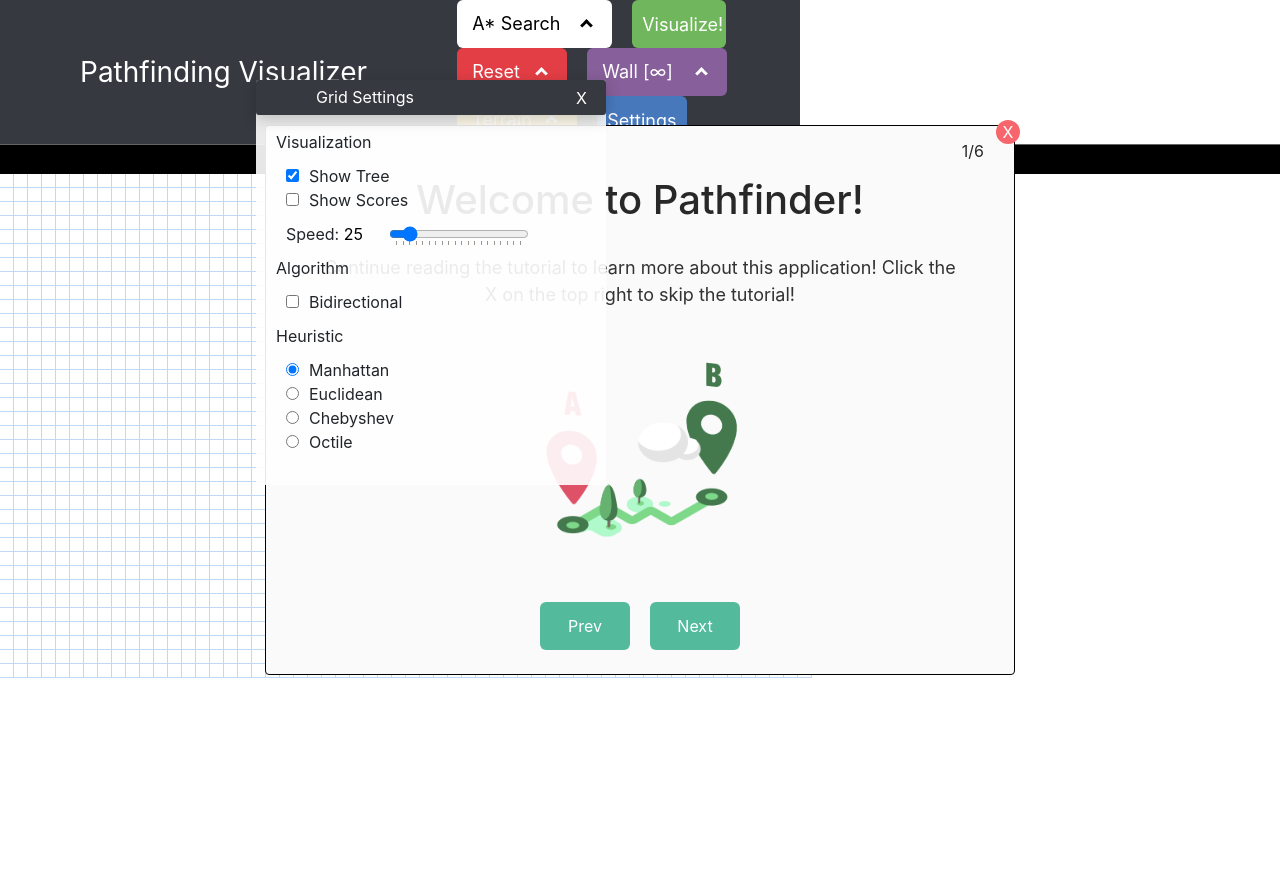
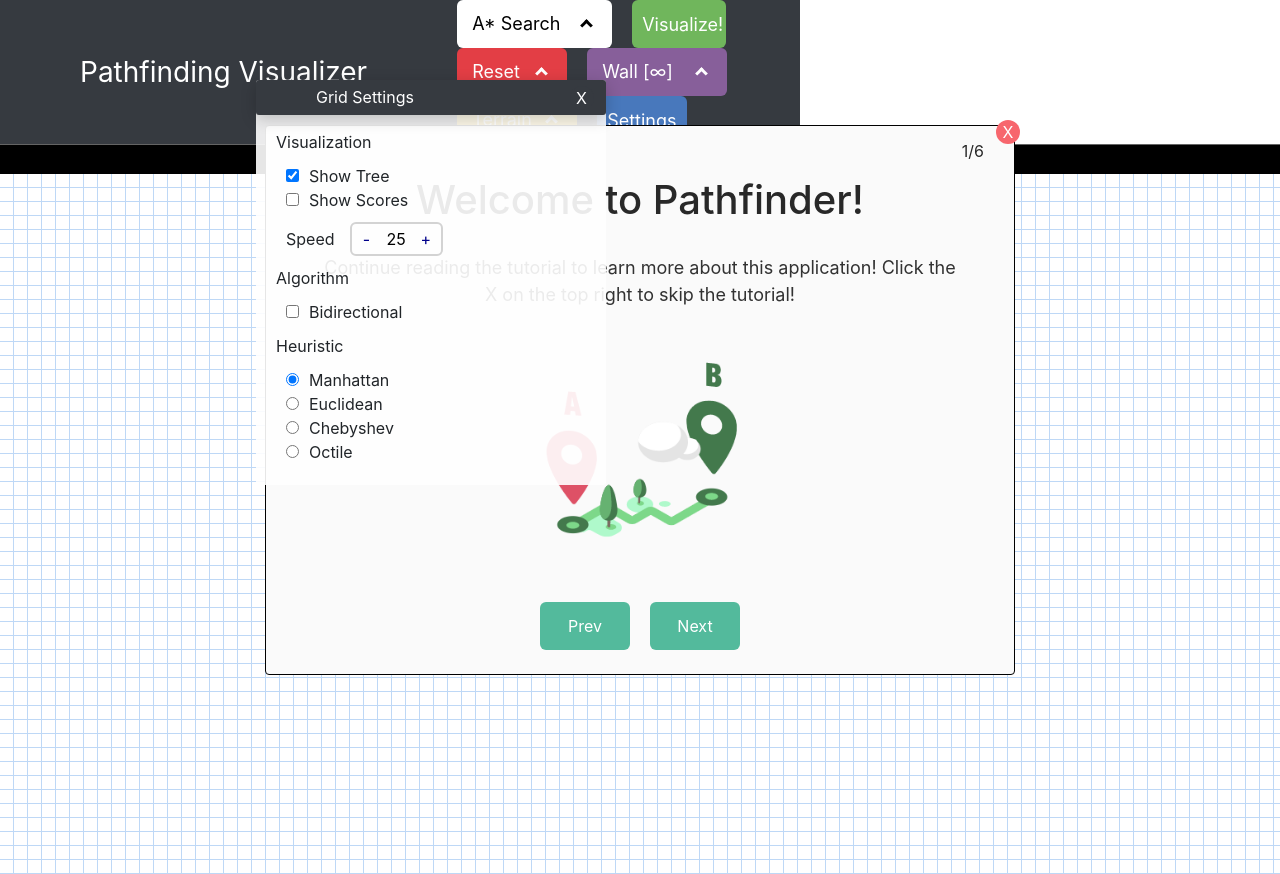
Before and after one commit to JosephPrichard/pathfinder, a React (Create React App) app: page / in a window 1280 px wide. Both pictures are taken after a click on the button "Settings". Shown: the top 874 px of the page. Built offline with nearby package versions, Linux system fonts and the light colour scheme.

Commit message:
MacOS Compatability changes
Grid resizing + new Range component

Range component looks better and works on all OS (As opposed to slider which has problems on firefox and safari)

```diff
--- a/src/common/components/PathfindingApp.tsx
+++ b/src/common/components/PathfindingApp.tsx
@@ -402,14 +402,15 @@ class PathfindingApp extends React.Component<IProps, IState>
                     ref={this.visualizer}
                     onChangeVisualizing={(viz: boolean) => this.changeVButtonColor(viz)}
                     settings={this.state.settings}
-                    tileWidth={this.tileWidth}/>
+                    tileWidth={this.tileWidth}
+                />
             </div>
         );
     }
 }
 
 function isMobile() {
-    return /Android|webOS|iPhone|iPad|Mac|Macintosh|iPod|BlackBerry|IEMobile|Opera Mini/i.test(navigator.userAgent);
+    return /Android|webOS|iPhone|iPad|iPod|BlackBerry|IEMobile|Opera Mini/i.test(navigator.userAgent);
 }
 
 export default PathfindingApp;
--- a/src/common/components/grid/GridBackground.tsx
+++ b/src/common/components/grid/GridBackground.tsx
@@ -26,10 +26,11 @@ interface Arrow {
 interface IProps {
     settings: AppSettings,
     tileWidth: number,
-    tilesX: number,
-    tilesY: number
+    width: number,
+    height: number
 }
 
+//scores and visualization are parallel arrays
 interface IState {
     visualization: string[][],
     scores: Score[][],
@@ -42,13 +43,9 @@ interface IState {
  */
 class GridBackground extends React.Component<IProps,IState>
 {
-    private readonly width: number;
-    private readonly height: number;
     private readonly tileWidth: number;
 
     private tileClass: string = TILE_CLASS;
-
-    private lastAlgo: string = '';
 
     /**
      * Constructs a GridBackground with immutable height and width
@@ -56,8 +53,6 @@ class GridBackground extends React.Component<IProps,IState>
      */
     constructor(props: IProps) {
         super(props);
-        this.width = this.props.tilesX;
-        this.height = this.props.tilesY;
         this.tileWidth = this.props.tileWidth;
         this.state = {
             visualization: this.createEmptyViz(),
@@ -66,8 +61,25 @@ class GridBackground extends React.Component<IProps,IState>
         }
     }
 
-    setLastAlgo(lastAlgo: string) {
-        this.lastAlgo = lastAlgo;
+    componentDidUpdate(prevProps: Readonly<IProps>) {
+        if(this.props.width !== prevProps.width
+            || this.props.height !== prevProps.height)
+        {
+            const visualization: string[][] = this.createEmptyViz();
+            const scores: Score[][] = this.createEmptyScores();
+            for(let y = 0; y < this.props.height; y++) {
+                for(let x = 0; x < this.props.width; x++) {
+                    if(y < prevProps.height && x < prevProps.width) {
+                        visualization[y][x] = this.state.visualization[y][x];
+                        scores[y][x] = this.state.scores[y][x];
+                    }
+                }
+            }
+            this.setState({
+                visualization: visualization,
+                scores: scores
+            });
+        }
     }
 
     /**
@@ -75,9 +87,9 @@ class GridBackground extends React.Component<IProps,IState>
      */
     createEmptyViz() {
         const visualization: string[][] = [];
-        for(let y = 0; y < this.height; y++) {
+        for(let y = 0; y < this.props.height; y++) {
             const row: string[] = [];
-            for(let x = 0; x < this.width; x++) {
+            for(let x = 0; x < this.props.width; x++) {
                 row.push(EMPTY_NODE);
             }
             visualization.push(row);
@@ -90,14 +102,10 @@ class GridBackground extends React.Component<IProps,IState>
      */
     createEmptyScores() {
         const scores: Score[][] = [];
-        for(let y = 0; y < this.height; y++) {
+        for(let y = 0; y < this.props.height; y++) {
             const row: Score[] = [];
-            for(let x = 0; x < this.width; x++) {
-                row.push({
-                    f: -1,
-                    g: -1,
-                    h: -1
-                });
+            for(let x = 0; x < this.props.width; x++) {
+                row.push(nullScore());
             }
             scores.push(row);
         }
@@ -328,15 +336,16 @@ class GridBackground extends React.Component<IProps,IState>
 
     renderViz() {
         const tiles: JSX.Element[][] = [];
-        for(let y = 0; y < this.height; y++) {
+        for(let y = 0; y < this.props.height; y++) {
             const row: JSX.Element[] = [];
-            for(let x = 0; x < this.width; x++) {
-                const point = {
-                    x: x, y: y
-                };
-                const viz = this.state.visualization[point.y][point.x];
-                const score = this.state.scores[point.y][point.x];
+            for(let x = 0; x < this.props.width; x++) {
+                const inBounds = (this.state.visualization[y]||[])[x] !== undefined;
+                const viz = inBounds ? this.state.visualization[y][x] : EMPTY_NODE;
+                const score = inBounds ? this.state.scores[y][x] : nullScore();
                 if(viz !== EMPTY_NODE) {
+                    const point = {
+                        x: x, y: y
+                    };
                     row.push(
                         this.renderTile(point, viz, score)
                     );
@@ -359,13 +368,12 @@ class GridBackground extends React.Component<IProps,IState>
             left: left,
             fontSize: 10 * width/BASE_WIDTH
         };
-        const text = this.props.settings.showScores ?
+        const text = this.props.settings.showScores &&
             <div key={point.x + ',' + point.y + 'score'}>
                 <div className='f-text'>
                     {score.f === -1 ? '' : score.f}
                 </div>
-            </div> :
-            ''
+            </div>;
         return (
             <div
                 key={point.x + ',' + point.y}
@@ -388,4 +396,12 @@ function pointsEqual(point1: Point, point2: Point) {
     return point1.x === point2.x && point1.y === point2.y;
 }
 
+function nullScore() {
+    return {
+        f: -1,
+        g: -1,
+        h: -1
+    }
+}
+
 export default GridBackground;
--- a/src/common/components/grid/GridForeground.tsx
+++ b/src/common/components/grid/GridForeground.tsx
@@ -7,8 +7,8 @@ import WeightFg from './WeightFg';
 
 interface IProps {
     tileSize: number,
-    tilesX: number,
-    tilesY: number,
+    width: number,
+    height: number,
     onTilesDragged: () => void,
     end: Point
 }
@@ -45,9 +45,6 @@ class GridForeground extends React.Component<IProps,IState>
 
     private doTileAnimation: boolean = true;
 
-    private readonly width: number;
-    private readonly height: number;
-
     private initialKey: number = 0;
     private goalKey: number = 0;
 
@@ -57,12 +54,10 @@ class GridForeground extends React.Component<IProps,IState>
      */
     constructor(props: IProps) {
         super(props);
-        this.width = this.props.tilesX;
-        this.height = this.props.tilesY;
         const end = this.props.end;
         this.tilePointer = createTileData(true);
         this.state = {
-            grid: new RectGrid(this.width, this.height),
+            grid: new RectGrid(this.props.width, this.props.height),
             path: [],
             initial: {
                 x: ((end.x)/3) >> 0,
@@ -72,6 +67,16 @@ class GridForeground extends React.Component<IProps,IState>
                 x: ((2*(end.x)/3) >> 0) - 1,
                 y: ((2*(end.y)/3) >> 0) - 1
             }
+        }
+    }
+
+    componentDidUpdate(prevProps: IProps) {
+        if(this.props.width !== prevProps.width
+            || this.props.height !== prevProps.height)
+        {
+            this.setState(prevState => ({
+                grid: prevState.grid.cloneNewSize(this.props.width, this.props.height)
+            }));
         }
     }
 
@@ -222,8 +227,8 @@ class GridForeground extends React.Component<IProps,IState>
      */
     clearTiles() {
         const grid = this.state.grid.clone();
-        for(let y = 0; y < this.height; y++) {
-            for(let x = 0; x < this.width; x++) {
+        for(let y = 0; y < this.state.grid.getHeight(); y++) {
+            for(let x = 0; x < this.state.grid.getWidth(); x++) {
                 const point = {
                     x: x, y: y
                 }
@@ -404,8 +409,8 @@ class GridForeground extends React.Component<IProps,IState>
 
     renderTilesTable() {
         const tiles: JSX.Element[] = [];
-        for(let y = 0; y < this.height; y++) {
-            for(let x = 0; x < this.width; x++) {
+        for(let y = 0; y < this.state.grid.getHeight(); y++) {
+            for(let x = 0; x < this.state.grid.getWidth(); x++) {
                 const point = {
                     x: x, y: y
                 }
--- a/src/common/components/grid/GridStaticTiles.tsx
+++ b/src/common/components/grid/GridStaticTiles.tsx
@@ -3,8 +3,8 @@ import {Point} from '../../pathfinding/core/Components';
 
 interface IProps {
     tileWidth: number,
-    tilesX: number,
-    tilesY: number
+    width: number,
+    height: number
 }
 
 /**
@@ -12,8 +12,6 @@ interface IProps {
  */
 class GridStaticTiles extends React.Component<IProps>
 {
-    private readonly width: number;
-    private readonly height: number;
     private readonly tileWidth: number;
 
     /**
@@ -22,14 +20,12 @@ class GridStaticTiles extends React.Component<IProps>
      */
     constructor(props: IProps) {
         super(props);
-        this.width = this.props.tilesX;
-        this.height = this.props.tilesY;
         this.tileWidth = this.props.tileWidth;
     }
 
-    //should only render once, and never again
-    componentDidUpdate() {
-        return false;
+    componentDidUpdate(prevProps: IProps) {
+        return this.props.width !== prevProps.width ||
+            this.props.height !== prevProps.height;
     }
 
     render() {
@@ -44,9 +40,9 @@ class GridStaticTiles extends React.Component<IProps>
 
     renderTiles() {
         const tiles: JSX.Element[][] = [];
-        for(let y = 0; y < this.height; y++) {
+        for(let y = 0; y < this.props.height; y++) {
             const row: JSX.Element[] = [];
-            for(let x = 0; x < this.width; x++) {
+            for(let x = 0; x < this.props.width; x++) {
                 const point = {
                     x: x, y: y
                 };
--- a/src/common/components/grid/PathfindingVisualizer.tsx
+++ b/src/common/components/grid/PathfindingVisualizer.tsx
@@ -24,7 +24,9 @@ interface IState {
     length: number,
     cost: number,
     nodes: number,
-    algorithm: string
+    algorithm: string,
+    tilesX: number,
+    tilesY: number
 }
 
 /**
@@ -46,24 +48,35 @@ class PathfindingVisualizer extends React.Component<IProps,IState>
 
     private mazeTile: TileData = createTileData(true);
 
-    private readonly tilesX: number;
-    private readonly tilesY: number;
     private readonly tileWidth: number
 
     constructor(props: IProps) {
         super(props);
-        const w = window.screen.availWidth - (window.outerWidth - window.innerWidth);
-        const h = window.screen.availHeight - (window.outerHeight - window.innerHeight);
+        const w = document.documentElement.clientWidth;
+        const h = document.documentElement.clientHeight;
         this.tileWidth = this.props.tileWidth;
-        this.tilesX = Math.floor(w / this.tileWidth) + 1;
-        this.tilesY = Math.floor((h - 75 - 30) / this.tileWidth) + 1;
+        const tilesX = Math.floor(w / this.tileWidth) + 1;
+        const tilesY = Math.floor((h - 75 - 30) / this.tileWidth) + 1;
         this.state = {
             time: -1,
             length: -1,
             cost: -1,
             nodes: -1,
-            algorithm: ''
+            algorithm: '',
+            tilesX: tilesX,
+            tilesY: tilesY
         }
+    }
+
+    onWindowResize = () => {
+        const w = document.documentElement.clientWidth;
+        const h = document.documentElement.clientHeight;
+        const tilesX = Math.floor(w / this.tileWidth) + 1;
+        const tilesY = Math.floor((h - 75 - 30) / this.tileWidth) + 1;
+        this.setState(prevState => ({
+            tilesX: prevState.tilesX < tilesX ? tilesX : prevState.tilesX,
+            tilesY: prevState.tilesY < tilesY ? tilesY : prevState.tilesY
+        }));
     }
 
     onWindowBlur = () => {
@@ -83,6 +96,7 @@ class PathfindingVisualizer extends React.Component<IProps,IState>
      * Automatically pause/resume the visualization when user alt tabs
      */
     componentDidMount() {
+        window.addEventListener('resize', this.onWindowResize);
         window.addEventListener('blur', this.onWindowBlur);
         window.addEventListener('focus', this.onWindowFocus);
     }
@@ -103,13 +117,8 @@ class PathfindingVisualizer extends React.Component<IProps,IState>
     shouldComponentUpdate(nextProps: Readonly<IProps>, nextState: Readonly<IState>) {
         const prevState = this.state;
         const prevProps = this.props;
-        return prevProps.settings.showArrows !== nextProps.settings.showArrows ||
-            prevProps.settings.showScores !== nextProps.settings.showScores ||
-            prevState.time !== nextState.time ||
-            prevState.length !== nextState.length ||
-            prevState.cost !== nextState.cost ||
-            prevState.nodes !== nextState.nodes ||
-            prevState.algorithm !== nextState.algorithm;
+        return JSON.stringify(prevState) !== JSON.stringify(nextState) ||
+            JSON.stringify(prevProps) !== JSON.stringify(nextProps);
     }
 
     changeTile(data: TileData) {
@@ -165,7 +174,6 @@ class PathfindingVisualizer extends React.Component<IProps,IState>
     doDelayedPathfinding() {
         const settings = this.props.settings;
         const background = this.background.current!;
-        background.setLastAlgo(settings.algorithm)
         background.enableAnimations();
         this.paused = false;
         this.clearVisualization();
@@ -328,19 +336,20 @@ class PathfindingVisualizer extends React.Component<IProps,IState>
      * Used to calculate the terrain dimensions
      */
     calcEndPointInView() {
-        const xEnd = window.innerWidth / this.tileWidth;
-        const yEnd = (window.innerHeight - 75 - 30) / this.tileWidth;
+        const end = this.calcEndPoint();
+        const xEnd = end.x;
+        const yEnd = end.y;
         const xFloor = Math.floor(xEnd);
         const yFloor = Math.floor(yEnd);
         const xDecimal = xEnd - xFloor;
         const yDecimal = yEnd - yFloor;
         let x = xDecimal > 0.05 ? Math.ceil(xEnd) : xFloor;
         let y = yDecimal > 0.05 ? Math.ceil(yEnd) : yFloor;
-        if(x > this.tilesX) {
-            x = this.tilesX
+        if(x > this.state.tilesX) {
+            x = this.state.tilesX
         }
-        if(y > this.tilesY) {
-            y = this.tilesY
+        if(y > this.state.tilesY) {
+            y = this.state.tilesY
         }
         return {
             x: x, y: y
@@ -348,8 +357,8 @@ class PathfindingVisualizer extends React.Component<IProps,IState>
     }
 
     calcEndPoint() {
-        const xEnd = Math.round(window.innerWidth / this.tileWidth);
-        const yEnd = Math.round((window.innerHeight - 30 - 75) / this.tileWidth);
+        const xEnd = Math.round(document.documentElement.clientWidth / this.tileWidth);
+        const yEnd = Math.round((document.documentElement.clientHeight - 30 - 75) / this.tileWidth);
         return {
             x: xEnd, y: yEnd
         }
@@ -413,22 +422,22 @@ class PathfindingVisualizer extends React.Component<IProps,IState>
                 <div>
                     <GridStaticTiles
                         tileWidth={this.tileWidth}
-                        tilesX={this.tilesX}
-                        tilesY={this.tilesY}
+                        width={this.state.tilesX}
+                        height={this.state.tilesY}
                     />
                     <GridBackground
                         ref={this.background}
                         settings={this.props.settings}
                         tileWidth={this.tileWidth}
-                        tilesX={this.tilesX}
-                        tilesY={this.tilesY}
+                        width={this.state.tilesX}
+                        height={this.state.tilesY}
                     />
                     <GridForeground
                         ref={this.foreground}
                         onTilesDragged={() => this.onTilesDragged()}
                         tileSize={this.tileWidth}
-                        tilesX={this.tilesX}
-                        tilesY={this.tilesY}
+                        width={this.state.tilesX}
+                        height={this.state.tilesY}
                         end={this.calcEndPoint()}
                     />
                 </div>
--- a/src/common/components/panel/SettingPanels.tsx
+++ b/src/common/components/panel/SettingPanels.tsx
@@ -1,7 +1,7 @@
 import React from 'react';
 import Checkbox from './Checkbox';
-import SteppedRangeSlider from './SteppedRangeSlider';
 import RadioButtonGroup from './RadioButtonGroup';
+import SteppedButtonRange from './SteppedButtonRange';
 
 interface VisualProps {
     defaultShowArrows: boolean,
@@ -15,10 +15,6 @@ interface VisualProps {
 interface SpeedProps {
     onChange: (value: number) => void,
     initialSpeed: number
-}
-
-interface SpeedState {
-    speedText: string
 }
 
 interface AlgorithmProps {
@@ -37,8 +33,8 @@ interface HeuristicProps {
 }
 
 const SPEED_STEP = 5;
-const SPEED_INITIAL = 10;
-const MAX = 20;
+const SPEED_MIN = 10;
+const SPEED_MAX = 110;
 
 export class VisualSettings extends React.Component<VisualProps>
 {
@@ -67,7 +63,7 @@ export class VisualSettings extends React.Component<VisualProps>
     }
 }
 
-export class SpeedSettings extends React.Component<SpeedProps, SpeedState>
+export class SpeedSettings extends React.Component<SpeedProps>
 {
     constructor(props: SpeedProps) {
         super(props);
@@ -82,34 +78,23 @@ export class SpeedSettings extends React.Component<SpeedProps, SpeedState>
      * @param value
      */
     onChangeSpeed(value: number) {
-        const speed = SPEED_INITIAL + SPEED_STEP * value;
-        this.setState({
-            speedText: String(speed)
-        })
-        this.props.onChange(speed);
+        this.props.onChange(value);
     }
 
     render() {
-        const options: JSX.Element[] = [];
-        for(let i = 1; i <= MAX; i++) {
-            options.push(<option key={'option ' + i}>{i}</option>);
-        }
         return (
             <div className='slider-container'>
                 <div className='slider-text'>
-                    Speed: <div className='speed-text'> {this.state.speedText} </div>
+                    Speed
                 </div>
-                <SteppedRangeSlider
-                    min={1}
-                    max={MAX}
-                    step={1}
-                    default={(this.props.initialSpeed - SPEED_INITIAL) / SPEED_STEP}
+                <SteppedButtonRange
+                    min={SPEED_MIN}
+                    max={SPEED_MAX}
+                    step={SPEED_STEP}
+                    default={this.props.initialSpeed}
                     sliderStyle='slider speed-slider'
                     onChange={(value: number) => this.onChangeSpeed(value)}
                 />
-                <datalist id='step-list'>
-                    {options}
-                </datalist>
             </div>
         );
     }
--- /dev/null
+++ b/src/common/components/panel/SteppedButtonRange.tsx
@@ -0,0 +1,115 @@
+import React from 'react';
+
+interface IProps {
+    min: number,
+    max: number,
+    default: number,
+    step: number,
+    sliderStyle: string,
+    onChange: (val: number) => void
+}
+
+interface IState {
+    value: number
+}
+
+const HOLD_DELAY = 120;
+
+class SteppedButtonRange extends React.Component<IProps, IState>
+{
+    private interval: NodeJS.Timeout | undefined;
+    private callback: (() => void) | undefined;
+    private wasClicked: boolean = false;
+
+    private intervals: number = 0;
+
+    constructor(props: IProps) {
+        super(props);
+        this.state = {
+            value: this.props.default
+        }
+    }
+
+    minus() {
+        this.setState(prevState => ({
+            value: prevState.value - this.props.step >= this.props.min ?
+                prevState.value - this.props.step : prevState.value
+        }), () => this.props.onChange(this.state.value));
+    }
+
+    onMinus(e: Event) {
+        e.preventDefault();
+        this.wasClicked = true;
+        this.callback = () => {
+            this.intervals++;
+            this.minus();
+        };
+        this.interval = setInterval(this.callback, HOLD_DELAY);
+    }
+
+    plus() {
+        this.setState(prevState => ({
+            value: prevState.value + this.props.step <= this.props.max ?
+                prevState.value + this.props.step : prevState.value
+        }), () => this.props.onChange(this.state.value));
+    }
+
+    onPlus(e: Event) {
+        e.preventDefault();
+        this.wasClicked = true;
+        this.callback = () => {
+            this.intervals++;
+            this.plus();
+        };
+        this.interval = setInterval(this.callback, HOLD_DELAY);
+    }
+
+    cancel() {
+        if(this.intervals === 0 && this.wasClicked) {
+            (this.callback as () => void)();
+        }
+        clearInterval(this.interval as NodeJS.Timeout);
+        this.intervals = 0;
+        this.wasClicked = false;
+    }
+
+    render() {
+        return (
+            <div className='button-range-wrapper'>
+                <button
+                    className='range-button minus'
+                    onMouseDown={e => this.onMinus(e.nativeEvent)}
+                    onMouseUp={() => this.cancel()}
+                    onMouseLeave={() => this.cancel()}
+                    onKeyDown={(e) => {
+                        if(e.key === 'Enter') {
+                            this.minus();
+                        }
+                    }}
+                >
+                    -
+                </button>
+                <div
+                    className='range-value'
+                >
+                    {this.state.value}
+                </div>
+                <button
+                    className='range-button plus'
+                    onMouseDown={e => this.onPlus(e.nativeEvent)}
+                    onMouseUp={() => this.cancel()}
+                    onMouseLeave={() => this.cancel()}
+                    onKeyDown={(e) => {
+                        if(e.key === 'Enter') {
+                            this.plus()
+                        }
+                    }}
+                >
+                    +
+                </button>
+            </div>
+        );
+    }
+}
+
+export default SteppedButtonRange;
--- a/src/common/components/panel/SteppedRangeSlider.tsx
+++ /dev/null
@@ -1,68 +0,0 @@
-import React from 'react';
-
-interface IProps {
-    min: number,
-    max: number,
-    default: number,
-    step: number,
-    sliderStyle: string,
-    onChange: (val: number) => void
-}
-
-interface IState {
-    value: number
-}
-
-class SteppedRangeSlider extends React.Component<IProps, IState>
-{
-    private mouseUp = true;
-
-    constructor(props: IProps) {
-        super(props);
-        this.state = {
-            value: this.props.default
-        }
-    }
-
-    /**
-     * Trigger callback when slider value is changed
-     * @param e
-     */
-    onChange(e: React.FormEvent<HTMLInputElement>) {
-        if(!this.mouseUp) { //to prevent firefox from resetting on release
-            const val = Number(e.currentTarget.value);
-            this.setState({
-                value: val
-            }, () => this.props.onChange(val));
-        }
-    }
-
-    onMouseUp() {
-        this.mouseUp = true;
-    }
-
-    onMouseDown() {
-        this.mouseUp = false;
-    }
-
-    render() {
-        return (
-            <input
-                type='range'
-                list='step-list'
-                value={this.state.value}
-                min={this.props.min}
-                max={this.props.max}
-                step={this.props.step}
-                className={this.props.sliderStyle}
-                onInput={e => this.onChange(e)}
-                onMouseUp={() => this.onMouseUp()}
-                onMouseDown={() => this.onMouseDown()}
-                onTouchEnd={() => this.onMouseUp()}
-                onTouchStart={() => this.onMouseDown()}
-            />
-        );
-    }
-}
-
-export default SteppedRangeSlider;
--- a/src/common/pathfinding/core/Grid.ts
+++ b/src/common/pathfinding/core/Grid.ts
@@ -14,7 +14,8 @@ export interface Grid
     getJson(): string;
     walkable(point: Point): boolean;
     isEmpty(point: Point): boolean;
-    clone(): Grid;
+    clone(): Grid,
+    cloneNewSize(width: number, height: number): Grid;
 }
 
 /**
@@ -158,6 +159,21 @@ class RectGrid implements Grid
         }
         return grid;
     }
+
+    cloneNewSize(width: number, height: number) {
+        const grid = new RectGrid(width, height);
+        for(let y = 0; y < grid.height; y++) {
+            for(let x = 0; x < grid.width; x++) {
+                const point = {
+                    x: x, y: y
+                }
+                if(this.inBounds(point)) {
+                    grid.mutateTile(this.get(point));
+                }
+            }
+        }
+        return grid;
+    }
 }
 
 /**
--- a/src/styles/Navbar.css
+++ b/src/styles/Navbar.css
@@ -254,8 +254,6 @@
     background-color: rgb(217,52,59);
 }
 
-/* */
-
 .tiles-drop-down-text {
     display: inline-block;
     width: 90px;
--- a/src/styles/Panels.css
+++ b/src/styles/Panels.css
@@ -87,3 +87,51 @@
 .settings-general {
     display: block;
 }
+
+.button-range-wrapper {
+    border-radius: 6px;
+    border-style: solid;
+    border-color: lightgrey;
+    border-width: 2px;
+}
+
+.range-button {
+    vertical-align: top;
+    border: 0;
+    background: none;
+    box-shadow: none;
+    display: inline-block;
+    color: darkblue;
+    width: 30px;
+    height: 30px;
+}
+
+.range-button:hover {
+    border-radius: 6px;
+    background-color: rgb(240,240,240)
+}
+
+.range-button:active {
+    border-radius: 6px;
+    background-color: rgb(230,230,230)
+}
+
+.minus {
+    margin-right: 5px;
+}
+
+.plus {
+    margin-left: 5px;
+}
+
+.range-button:focus {
+    outline: 5px auto darkgrey;
+}
+
+.range-value {
+    line-height: 30px;
+    height: 30px;
+    text-align: center;
+    display: inline-block;
+    color: black;
+}
```
